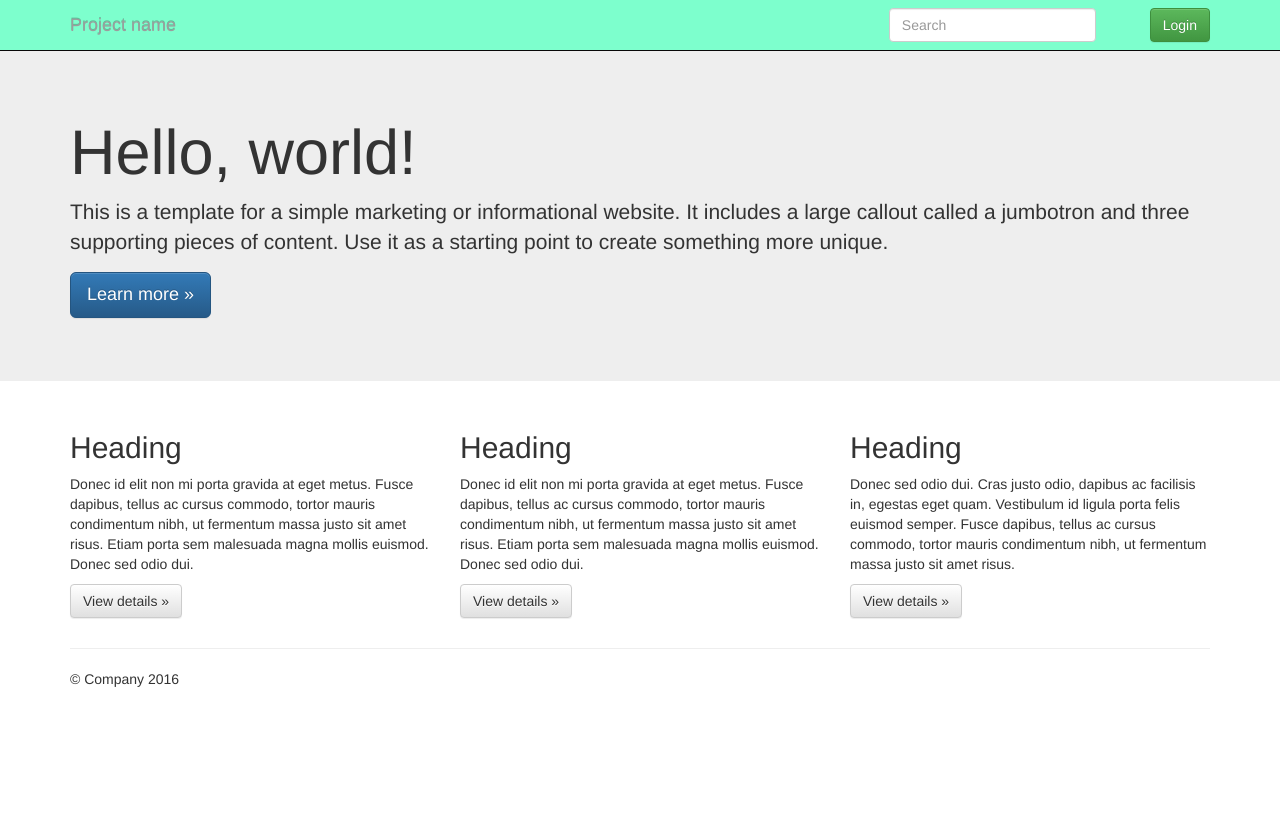
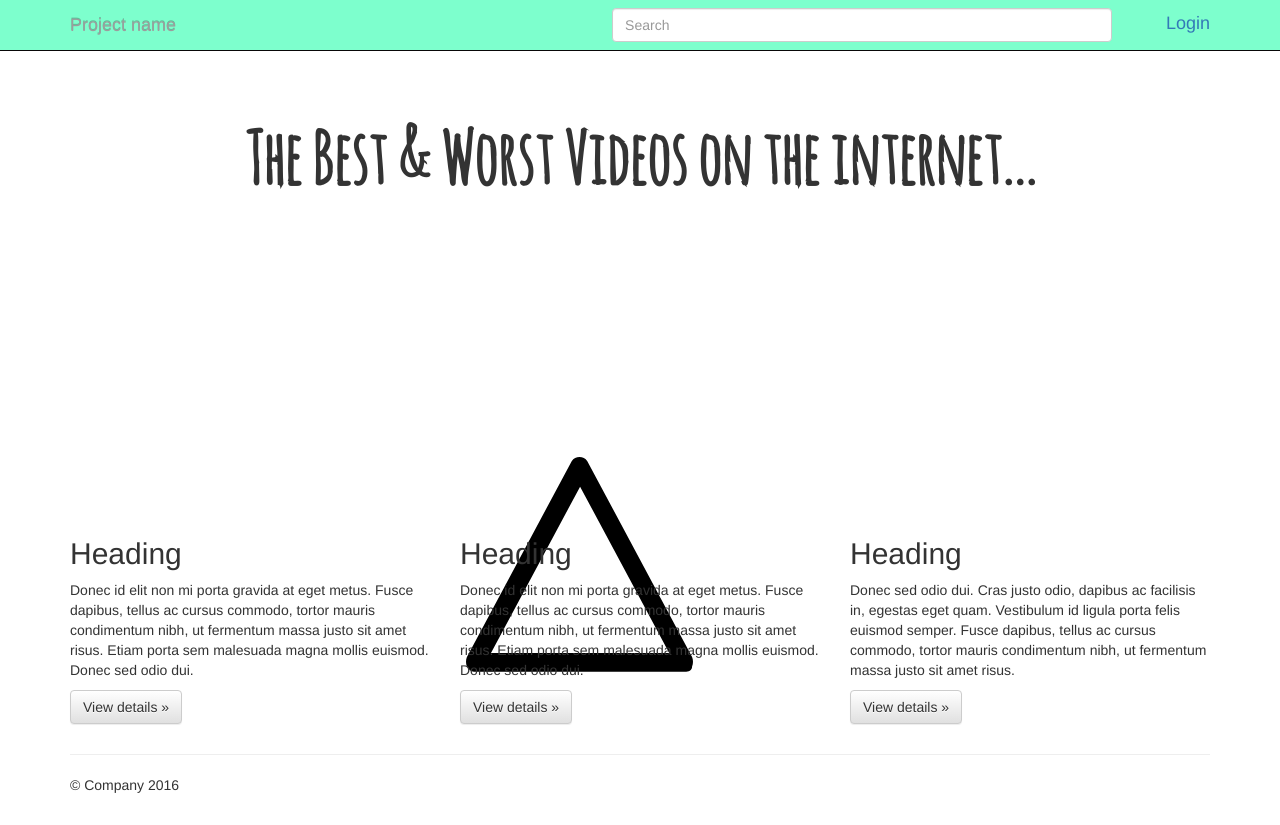
Before and after one commit to johnsonkdon/popular-video-website, a plain HTML site: page src/index.html in a window 1280 px wide. Before the commit the page ends 800 px from the top, so only its background shows below. Drawn offline with nearby package versions, Linux system fonts and the light colour scheme.

Commit message:
Create custom font in css

```diff
--- a/src/css/main.css
+++ b/src/css/main.css
@@ -1,20 +1,37 @@
-
-
 /* ==========================================================================
    Author's custom styles
    ========================================================================== */
+@font-face {
+    font-family: myFirstFont;
+    src: url("../fonts/myFont.woff");
 
+}
 
+#searchInput {
+    margin-right: 50px;
+    min-width: 500px;
+}
 
-#searchInput{
-    margin-right: 50px;
+.btn-login {
+    font-size: large;
 }
 
 .navbar-inverse {
-    background-image:none;
+    background-image: none;
     background-color: #7dffcd;
 }
 
-
 .navbar-collapse {
 }
+
+.jumbotron {
+    background-color: #FFFFFF;
+}
+
+.jumbotron h1{
+    text-align: center;
+    font-weight: bold;
+    font-style: normal;
+    font-family: "myFirstFont";
+    font-size: 72px;
+}
--- a/src/index.html
+++ b/src/index.html
@@ -44,7 +44,7 @@
                         <div class="form-group ">
                             <input id="searchInput" type="text" placeholder="Search" class="form-control">
                         </div>
-                        <button type="submit" class="btn btn-success">Login</button>
+                        <a class="btn-login" href="#">Login</a>
                     </form>
                 </div>
             </div>
@@ -53,9 +53,19 @@
     <!-- Main jumbotron for a primary marketing message or call to action -->
     <div class="jumbotron">
       <div class="container">
-        <h1>Hello, world!</h1>
-        <p>This is a template for a simple marketing or informational website. It includes a large callout called a jumbotron and three supporting pieces of content. Use it as a starting point to create something more unique.</p>
-        <p><a class="btn btn-primary btn-lg" href="#" role="button">Learn more &raquo;</a></p>
+        <h1> The Best  & Worst Videos on the internet...</h1>
+        <div>
+            <svg version="1.2" preserveAspectRatio="none" viewBox="0 0 800 800" class="ng-element interactive"
+                 fill="#000000"
+                 style="opacity: 1; width: 253px; height: 227px; transform: rotate(0deg) translate(383px, 244px) rotate(90deg);">
+                <g>
+                    <path xmlns:default="http://www.w3.org/2000/svg"
+                          d="M722.5,3.2C714-1,701.3-1,692.8,3.2L73.2,372.4c-17,12.7-17,42.4,0,55.2l619.6,369.2c8.5,4.2,21.2,4.2,29.7,0  c12.7-8.5,17-17,17-29.7V28.6C739.5,15.9,735.3,3.2,722.5,3.2z M680.1,711.9l-526.3-314L680.1,83.8V711.9z"
+                          fill="#000000">
+                    </path>
+                </g>
+            </svg>
+        </div>
       </div>
     </div>
 
```
Also changed, not shown: src/fonts/myFont.woff (added), src/fonts/myFont2.woff (added).
